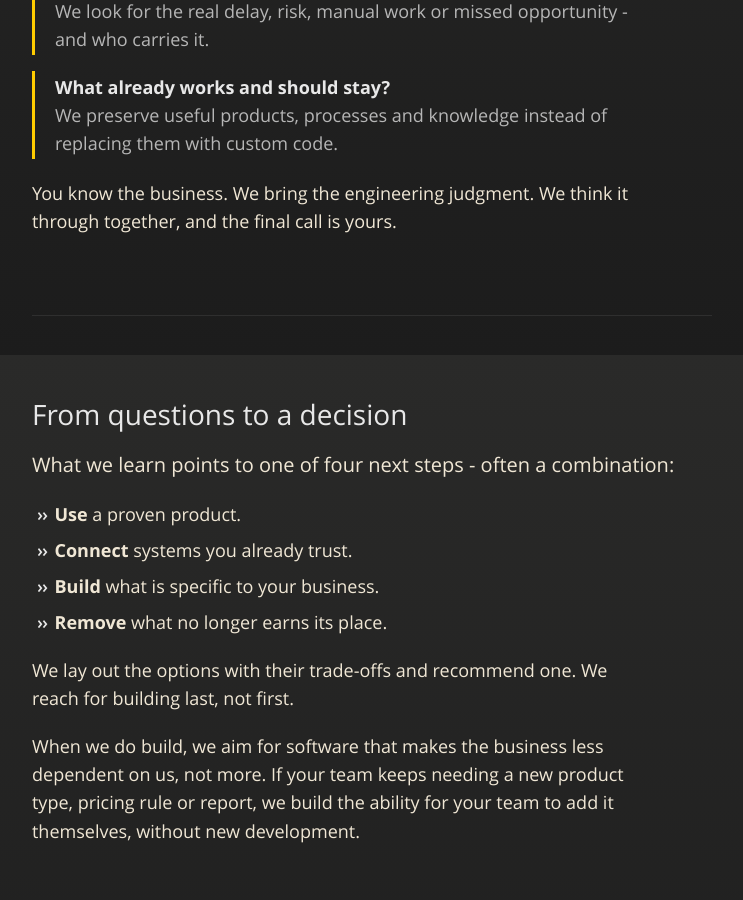
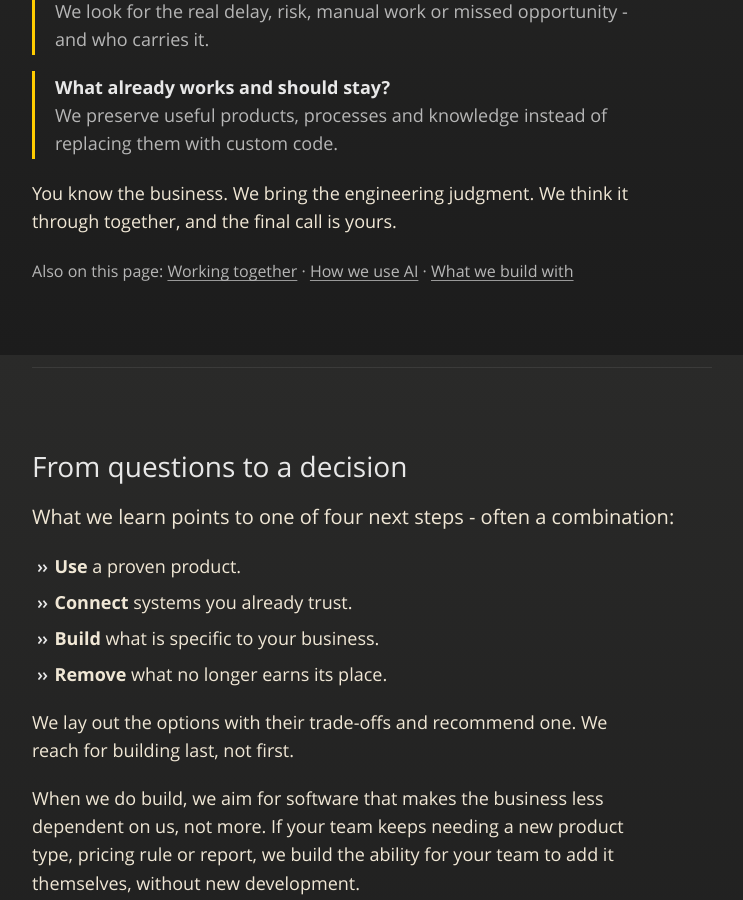
Before and after one commit to tutuf/tutuf.github.io, a Jekyll site: the page built from how-we-work.md, in a window 1280 px wide and 900 px high, scrolled down 545 px. Shown: the whole window, without its empty margins (148-891 px from the left). Built offline with Jekyll 4.4.1, drawn with Linux system fonts in a browser that asks for light colours.

Commit message:
Point How we work readers to the sections they come looking for
A line under the introduction links to Working together, How we use AI
and What we build with, which sit several screens down on a phone. The
linked headings keep their ids written out so renaming them later does
not break the links.

Co-Authored-By: Claude Opus 5.5 <noreply@anthropic.com>

```diff
--- a/how-we-work.md
+++ b/how-we-work.md
@@ -18,6 +18,12 @@ Sometimes it is software. Sometimes it is a spreadsheet, a manual handoff or kno
 
 You know the business. We bring the engineering judgment. We think it through together, and the final call is yours.
 
+<nav class="on-this-page" aria-label="On this page" markdown="1">
+
+Also on this page: [Working together](#working-together-one-step-at-a-time) · [How we use AI](#we-delegate-coding-to-ai-agents-never-the-thinking) · [What we build with](#what-we-build-with)
+
+</nav>
+
 ---
 
 ## From questions to a decision
@@ -36,6 +42,7 @@ When we do build, we aim for software that makes the business less dependent on
 ---
 
 ## Working together, one step at a time
+{: #working-together-one-step-at-a-time}
 
 Every engagement starts with a focused assessment, usually 1–2 weeks at a fixed price, and continues in useful increments. Within each increment:
 
@@ -60,6 +67,7 @@ The work goes best when the people who know the business stay close to it.
 ---
 
 ## Some work is not ours to take
+{: #some-work-is-not-ours-to-take}
 
 We do not work with companies whose business involves gambling, tobacco or weapons, or with companies built on exploitation, harmful addiction or serious environmental harm.
 
@@ -68,6 +76,7 @@ We also turn down companies that ask us to build dark patterns, manipulate peopl
 ---
 
 ## We delegate coding to AI agents. Never the thinking
+{: #we-delegate-coding-to-ai-agents-never-the-thinking}
 
 AI agents write, test and change much of our code. That gives us more time to understand your business and to talk with the people who will use the software.
 
@@ -76,6 +85,7 @@ The questions, the trade-offs and the judgment about what should exist at all st
 ---
 
 ## What we build with
+{: #what-we-build-with}
 
 We build web applications with [Ruby on Rails](https://rubyonrails.org/) and [PostgreSQL](https://postgresql.org/).
 
```
